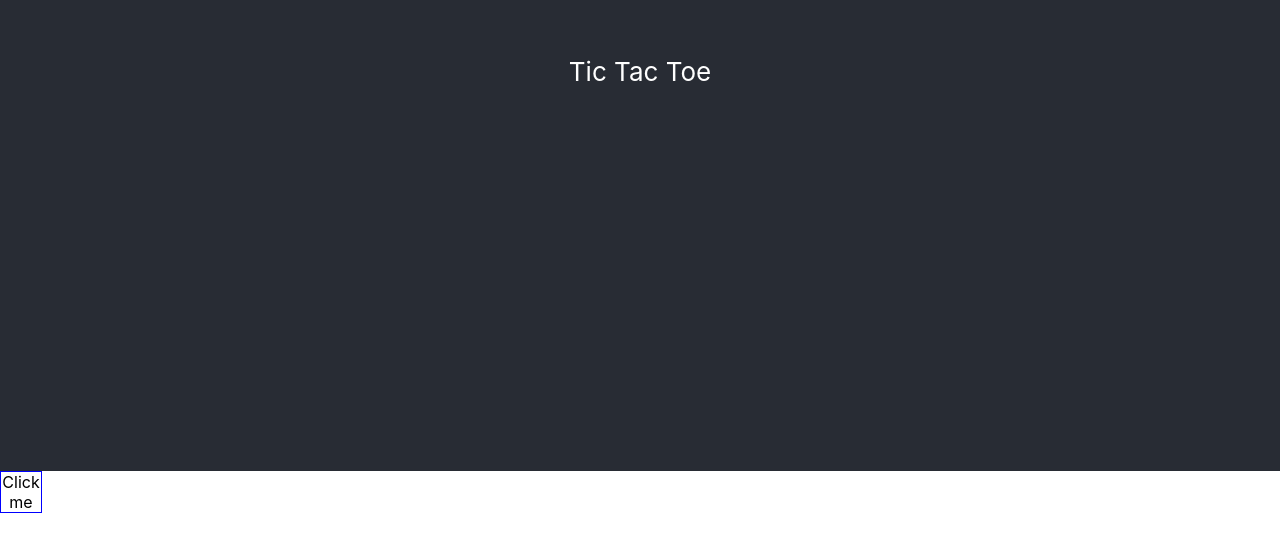
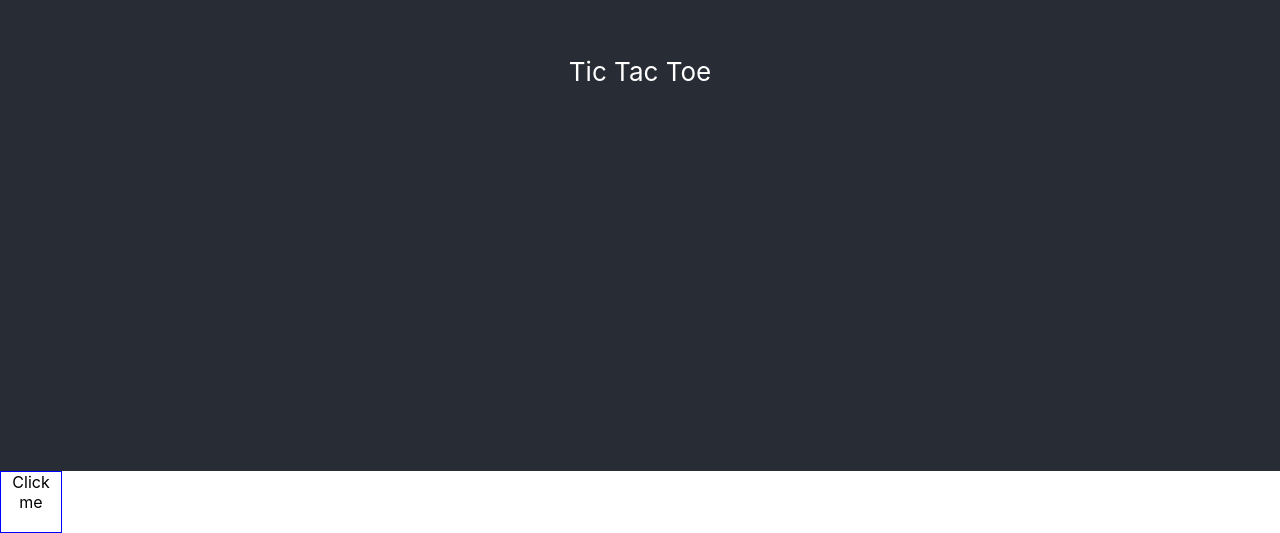
Before and after one commit to 0oooo/pairing, a React (Create React App) app in the folder my-first-game/: page / in a window 1280 px wide. Shown: the part 329-862 px from the top of the page. Built offline with nearby package versions, Linux system fonts and the light colour scheme.

Commit message:
Use CSS module

```diff
--- a/my-first-game/src/components/Tile.css
+++ b/my-first-game/src/components/Tile.css
@@ -0,0 +1,5 @@
+.Tile {
+    border: 1px solid blue;
+    width: 60px;
+    height: 60px;
+}
--- a/my-first-game/src/components/Tile.js
+++ b/my-first-game/src/components/Tile.js
@@ -1,4 +1,5 @@
 import React, { useState } from 'react';
+import './Tile.css';
 
 const Tile = (props) => {
     const [currentMark, setCurrentMark] = useState('Click me');
@@ -8,7 +9,7 @@ const Tile = (props) => {
     }
 
     return (
-        <div onClick = { onClickHandler } style={{border:"1px solid blue", width: 40 + 'px', height:40 + 'px'}}>
+        <div onClick = { onClickHandler } className="Tile" >
             {currentMark}
         </div>
     );
```
